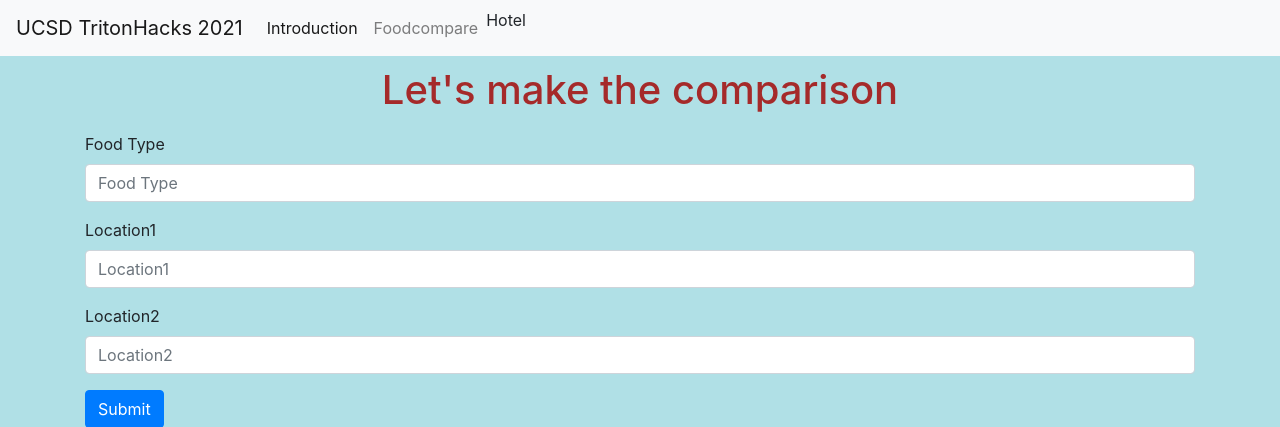
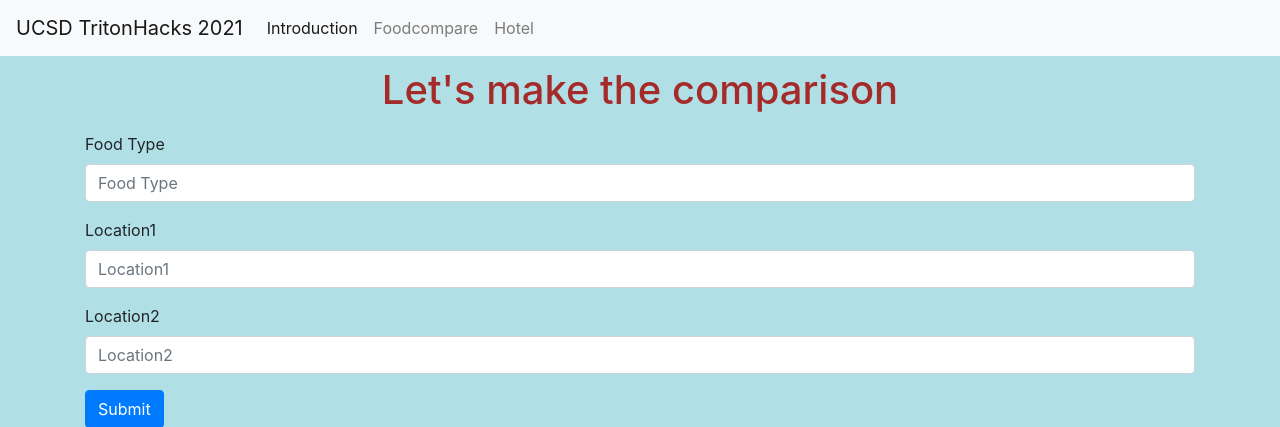
Before and after one commit to sarahhdong/UCSD-TritonHacks-2021, a Flask app: page /foodcompare in a window 1280 px wide. Shown: the top 427 px of the page. Run offline with Flask 2, Linux system fonts and the light colour scheme; some libraries are stand-ins or nearby versions.

Commit message:
fix hotel html on layout

```diff
--- a/templates/layout.html
+++ b/templates/layout.html
@@ -47,7 +47,7 @@ table, th, td {
               <a class="nav-link" href="{{url_for('foodcompare')}}">Foodcompare</a>
             </li>
             <!-- following Sarah's format to add compare item -->
-            <li class="nav-item>
+            <li class="nav-item">
               <a class="nav-link" href="{{url_for('hotel')}}">Hotel</a>
             </li>
             </ul>
```
